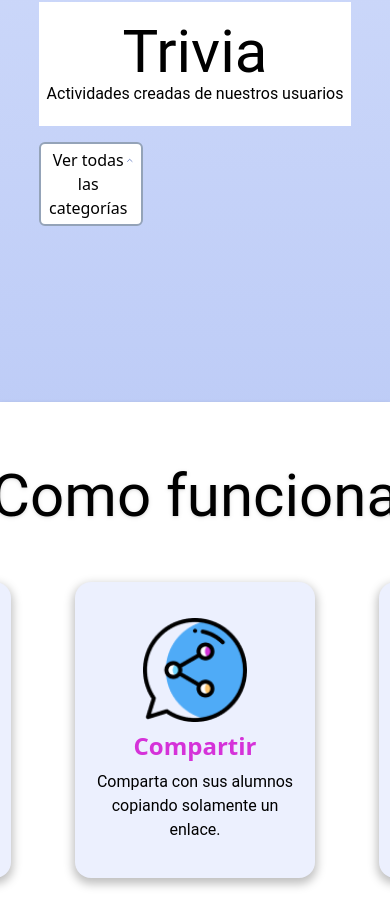
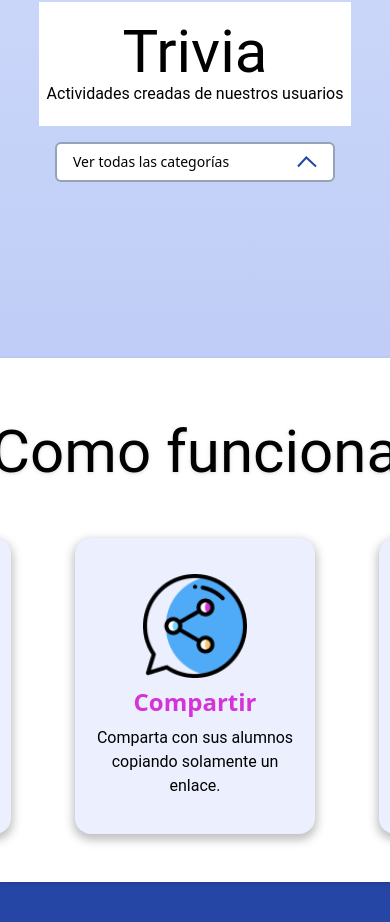
Before and after one commit to No-Country-simulation/s19-13-ft-webapp, a React (Vite) app in the folder webapp-seleccionado/: page / in a window 390 px wide. Shown: the part 909-1831 px from the top of the page. Built offline with nearby package versions, Linux system fonts and the light colour scheme; what cohere-ai would draw is missing.

Commit message:
TriviaCategorysResponsive

```diff
--- a/webapp-seleccionado/src/modules/components/home-components/TriviaGalery.jsx
+++ b/webapp-seleccionado/src/modules/components/home-components/TriviaGalery.jsx
@@ -19,34 +19,30 @@ export default function TriviaGalery() {
   };
 
   return (
-    <div>
+    <div className="container mx-auto px-4">
     <button
-        type='button'
-        onClick={() => handleShowCategories()}
-        className={`flex justify-between py-1 px-2 rounded-md my-4 border-slate-400 border-2 relative w-1/3 ${
+      type="button"
+      onClick={handleShowCategories}
+      className={`flex justify-between items-center py-2 px-4 rounded-md my-4 border-slate-400 border-2 relative w-full sm:w-2/3 md:w-1/2 lg:w-1/3 ${
         showCategories ? 'bg-blueSecondary' : 'bg-white'
       }`}
     >
-        <div className='flex items-center gap-1'>
+      <div className="flex items-center gap-2">
         {selectedCategory !== 'AllGames' && (
-            <Icon icon={selectedCategory.svg} size={20}></Icon>
+          <Icon icon={selectedCategory.svg} size={20} />
         )}
-          <p className={`${showCategories ? 'text-white' : 'text-black'}`}>
+        <p className={`${showCategories ? 'text-white' : 'text-black'} text-sm sm:text-base`}>
           {selectedCategory !== 'AllGames'
             ? selectedCategory.text
             : 'Ver todas las categorías'}
         </p>
       </div>
-        {showCategories ? (
-          <Icon icon='arrow-down'></Icon>
-        ) : (
-          <Icon icon='arrow-up'></Icon>
-        )}
-        {showCategories ? (
+      <Icon icon={showCategories ? 'arrow-down' : 'arrow-up'} size={20} />
+      {showCategories && (
         <motion.div
-            initial='hidden'
-            animate='visible'
-            className='absolute z-30 top-full left-0 bg-white border-b-black border-x-black border-2 w-full'
+          initial="hidden"
+          animate="visible"
+          className="absolute z-30 top-full left-0 bg-white border-b-black border-x-black border-2 w-full"
           variants={{
             hidden: { height: 0 },
             visible: {
@@ -60,7 +56,7 @@ export default function TriviaGalery() {
         >
           <motion.div
             onClick={() => setSelectedCategory('AllGames')}
-              className='flex items-center p-1 w-full hover:bg-blueSecondary hover:text-white'
+            className="flex items-center p-2 w-full hover:bg-blueSecondary hover:text-white text-sm sm:text-base"
             variants={{
               hidden: { opacity: 0, x: -100 },
               visible: { opacity: 1, x: 0 },
@@ -72,24 +68,24 @@ export default function TriviaGalery() {
             <motion.div
               key={idx}
               onClick={() => setSelectedCategory(c)}
-                className='flex items-center p-1 w-full hover:bg-blueSecondary hover:text-white'
+              className="flex items-center p-2 w-full hover:bg-blueSecondary hover:text-white text-sm sm:text-base"
               variants={{
                 hidden: { opacity: 0, x: -100 },
                 visible: { opacity: 1, x: 0 },
               }}
             >
-                <Icon icon={c.svg} size={20}></Icon>
-                <p className='ms-2'>{c.text}</p>
+              <Icon icon={c.svg} size={20} />
+              <p className="ms-2">{c.text}</p>
             </motion.div>
           ))}
         </motion.div>
-        ) : null}
+      )}
     </button>
 
-      <div className='grid grid-cols-1 sm:grid-cols-2 lg:grid-cols-4 gap-6'>
+    <div className="grid grid-cols-1 sm:grid-cols-2 lg:grid-cols-3 xl:grid-cols-4 gap-4 sm:gap-6 justify-items-center">
       {filteredGames.length > 0 &&
         filteredGames.map((g, idx) => (
-            <CardGame key={idx} level={g} categories={categories}></CardGame>
+          <CardGame key={idx} level={g} categories={categories} />
         ))}
     </div>
   </div>
```
Lines whose indentation alone changed are shown as unchanged.
